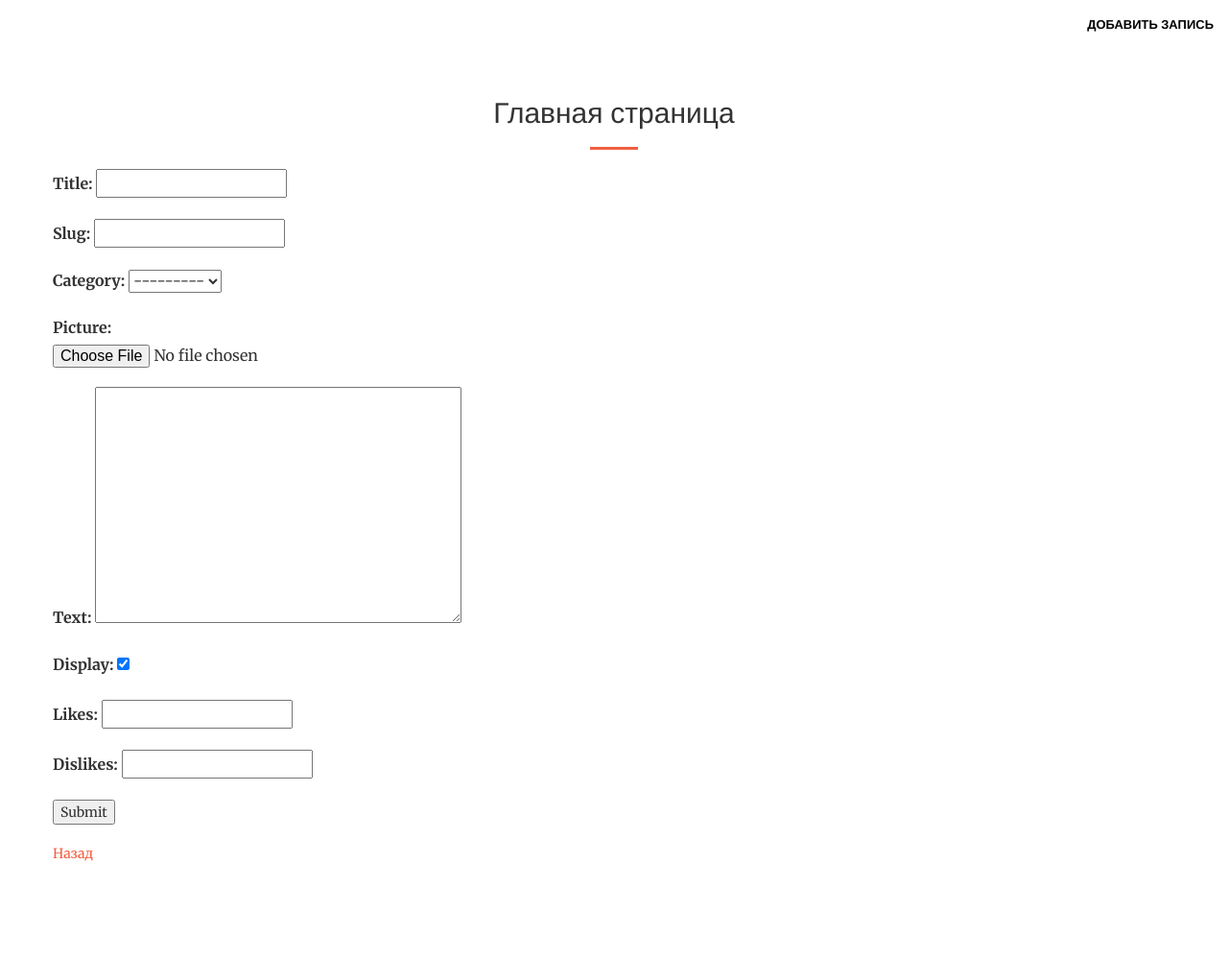
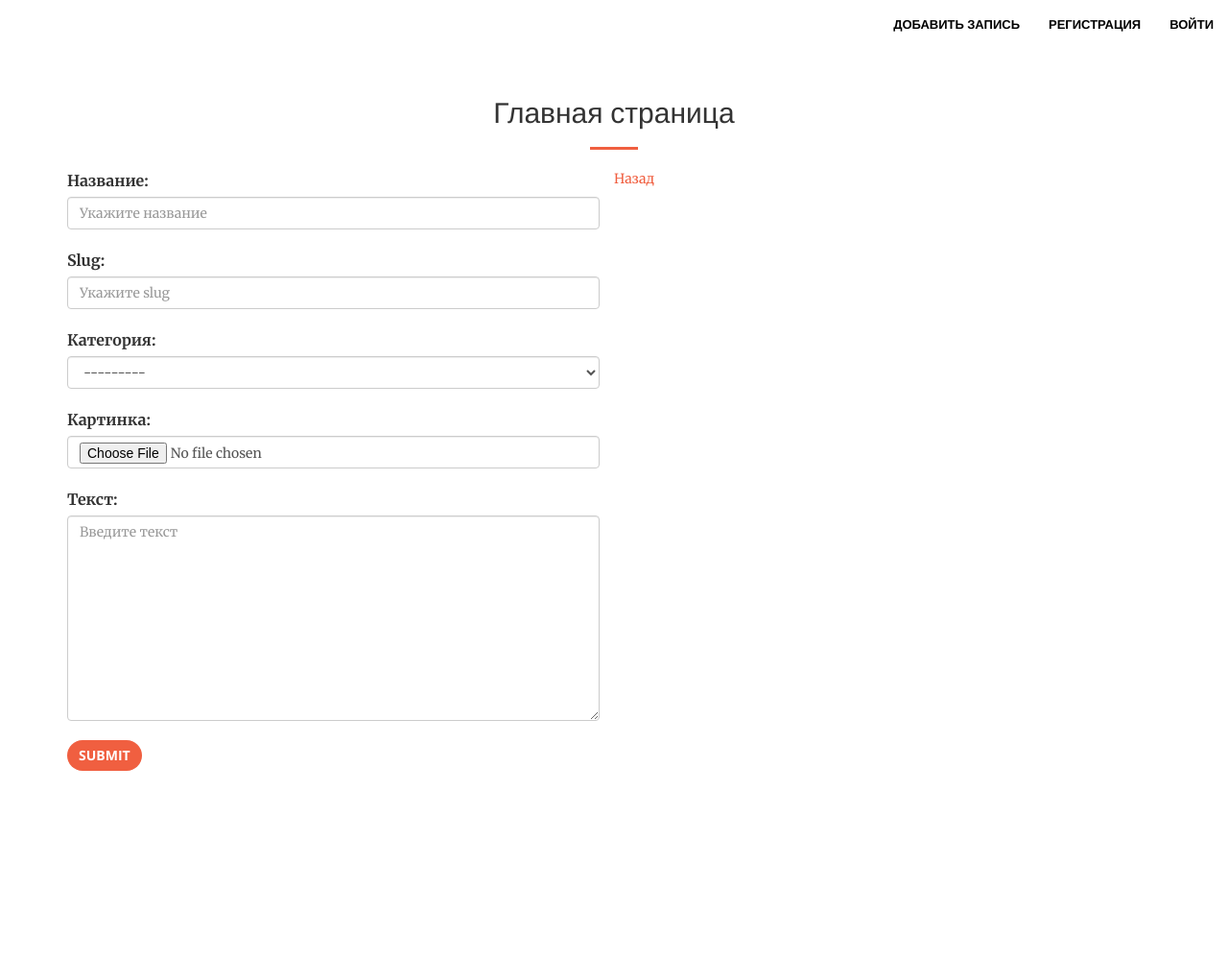
Before and after one commit to Atai4ik/ninegag, a Django app: page /create_post/ in a window 1280 px wide. Shown: the whole page at 96% size. After the commit the page ends 803 px from the top, so only its background shows below. Run offline with Django 3.2, Linux system fonts and the light colour scheme; data that the repository does not hold is empty; some libraries are stand-ins or nearby versions.

```diff
--- a/post/forms.py
+++ b/post/forms.py
@@ -8,3 +8,51 @@ class PostForm(forms.ModelForm):
     class Meta:
         model = Post
         exclude = ()
+        fields = ('title', 'slug', 'category', 'picture', 'text')
+        widgets = {
+            'title': forms.TextInput(attrs={
+                'class': 'form-control',
+                'placeholder': 'Укажите название'
+            }),
+            'slug': forms.TextInput(attrs={
+                'class': 'form-control',
+                'placeholder': 'Укажите slug'
+            }),
+            'category': forms.Select(attrs={
+                'class': 'form-control',
+            }),
+            'picture': forms.FileInput(attrs={
+                'class': 'form-control',
+            }),
+            'text': forms.Textarea(attrs={
+                'class': 'form-control',
+                'placeholder': 'Введите текст'
+            }),
+        }
+
+    def clean_title(self):
+        title = self.cleaned_data['title']
+        if len(title) < 5:
+            raise forms.ValidationError('Минимум 8 символов')
+        return title
+
+    def clean_slug(self):
+        slug = self.cleaned_data['slug']
+        if len(slug) < 5:
+            raise forms.ValidationError('Минимум 8 символов')
+        return slug
+
+    def clean_picture(self):
+        picture = self.cleaned_data.get('picture', False)
+        if picture:
+            if picture.size > 1 * 1024 * 1024:
+                raise forms.ValidationError('Картинка должна быть максимум 1 мгбайт')
+            return picture
+        else:
+            raise forms.ValidationError('Не могу загрузить картинку')
+
+    def clean_text(self):
+        text = self.cleaned_data['text']
+        if len(text) < 15:
+            raise forms.ValidationError('Тест должен содержать как минимум одно предложение')
+        return text
--- a/post/models.py
+++ b/post/models.py
@@ -3,10 +3,11 @@
 from __future__ import unicode_literals
 
 from django.db import models
+from redactor.fields import RedactorField
 
 
 class Categories(models.Model):
-    title = models.CharField(max_length=255)
+    title = models.CharField(max_length=255, verbose_name=u'Название')
     slug = models.SlugField(max_length=30)
 
     class Meta:
@@ -18,15 +19,15 @@ class Categories(models.Model):
 
 
 class Post(models.Model):
-    title = models.CharField(max_length=255)
+    title = models.CharField(max_length=255, verbose_name=u'Название')
     slug = models.SlugField(max_length=30)
-    category = models.ForeignKey(Categories, blank=True, null=True)
-    date = models.DateTimeField(auto_now_add=True)
-    picture = models.ImageField(upload_to='post/post_picture/')
-    text = models.TextField()
+    category = models.ForeignKey(Categories, blank=True, null=True, verbose_name=u'Категория')
+    date = models.DateTimeField(auto_now_add=True, verbose_name=u'Дата')
+    picture = models.ImageField(upload_to='post/post_picture/', verbose_name=u'Картинка')
+    text = RedactorField(verbose_name=u'Текст')
     display = models.BooleanField(default=True)
-    likes = models.IntegerField()
-    dislikes = models.IntegerField()
+    likes = models.IntegerField(default=0)
+    dislikes = models.IntegerField(default=0)
 
     class Meta:
         verbose_name = u'пост'
--- a/post/templates/post/base.html
+++ b/post/templates/post/base.html
@@ -36,7 +36,7 @@
                 <button type="button" class="navbar-toggle collapsed" data-toggle="collapse" data-target="#bs-example-navbar-collapse-1">
                     <span class="sr-only">Toggle navigation</span> Menu <i class="fa fa-bars"></i>
                 </button>
-                <a class="navbar-brand page-scroll" href="{% url 'post.views.post_list' %}">Интересный Кыргызстан!</a>
+                <a class="navbar-brand page-scroll" href="{% url 'post_list' %}">Интересный Кыргызстан!</a>
             </div>
 
             <!-- Collect the nav links, forms, and other content for toggling -->
@@ -44,6 +44,12 @@
                 <ul class="nav navbar-nav navbar-right">
                     <li>
                         <a class="page-scroll" href="{% url 'create_post' %}">Добавить запись</a>
+                    </li>
+                    <li>
+                        <a class="page-scroll" href="#">Регистрация</a>
+                    </li>
+                    <li>
+                        <a class="page-scroll" href="#">Войти</a>
                     </li>
                 </ul>
             </div>
--- a/post/templates/post/create_category.html
+++ b/post/templates/post/create_category.html
@@ -1,5 +1,5 @@
 <form>
       <input name="slug" type="text">
       <input name="title" type="text">
-<button type="submit">Submit</button>
+<button class="btn btn-primary" type="submit">Submit</button>
 </form>
--- a/post/templates/post/create_post.html
+++ b/post/templates/post/create_post.html
@@ -1,10 +1,17 @@
 {% extends 'post/base.html' %}
 
 {% block content %}
-<form method="POST" enctype="multipart/form-data">{% csrf_token %}
-{{ form.as_p }}
-<input type="submit">
-</form>
-    <br>
+    <div>
+        <form method="POST" class="col-lg-6" enctype="multipart/form-data">{% csrf_token %}
+            {{ form.as_p }}
+            <input class="btn btn-primary" type="submit">
+        </form>
+
+    </div>
+
+
     <a href="{% url 'post_list' %}">Назад</a>
+
+
+
 {% endblock %}
--- a/project/settings.py
+++ b/project/settings.py
@@ -32,6 +32,8 @@ INSTALLED_APPS = [
     'django.contrib.messages',
     'django.contrib.staticfiles',
     'post',
+    'redactor',
+
 ]
 
 MIDDLEWARE_CLASSES = [
@@ -120,3 +122,6 @@ STATIC_ROOT = os.path.join(BASE_DIR, 'static')
 
 MEDIA_URL = '/media/'
 MEDIA_ROOT = os.path.join(BASE_DIR, 'media')
+
+REDACTOR_OPTIONS = {'lang': 'en'}
+REDACTOR_UPLOAD = 'uploads/'
--- a/project/urls.py
+++ b/project/urls.py
@@ -13,11 +13,12 @@ Including another URLconf
     1. Import the include() function: from django.conf.urls import url, include
     2. Add a URL to urlpatterns:  url(r'^blog/', include('blog.urls'))
 """
-from django.conf.urls import url
+from django.conf.urls import url, include
 from django.conf.urls.static import static
 from django.contrib import admin
 from post import views
 from project import settings
+
 
 urlpatterns = [
     url(r'^admin/', admin.site.urls),
@@ -27,5 +28,6 @@ urlpatterns = [
     url(r'^post/like/(?P<id>\S+)/$', views.likes_detail, name='post_like'),
     url(r'^post/dislike/(?P<id>\S+)/$', views.dislikes_detail, name='post_dislike'),
     url(r'^post/post_detail/(?P<info_id>\S+)/$', views.post_detail, name='post_detail'),
+    url(r'^redactor/', include('redactor.urls')),
 ] + static(settings.MEDIA_URL, document_root=settings.MEDIA_ROOT)\
   + static(settings.STATIC_URL, document_root=settings.MEDIA_ROOT)
```
Also changed, not shown: media/post/post_picture/Apia-International_DNSW.jpg (added), media/post/post_picture/download.jpg (added), media/post/post_picture/Комиксы-студент-диплом-песочница-60035.png (added), post/migrations/0004_auto_20160718_1259.py (added), post/migrations/0005_auto_20160718_1307.py (added).
